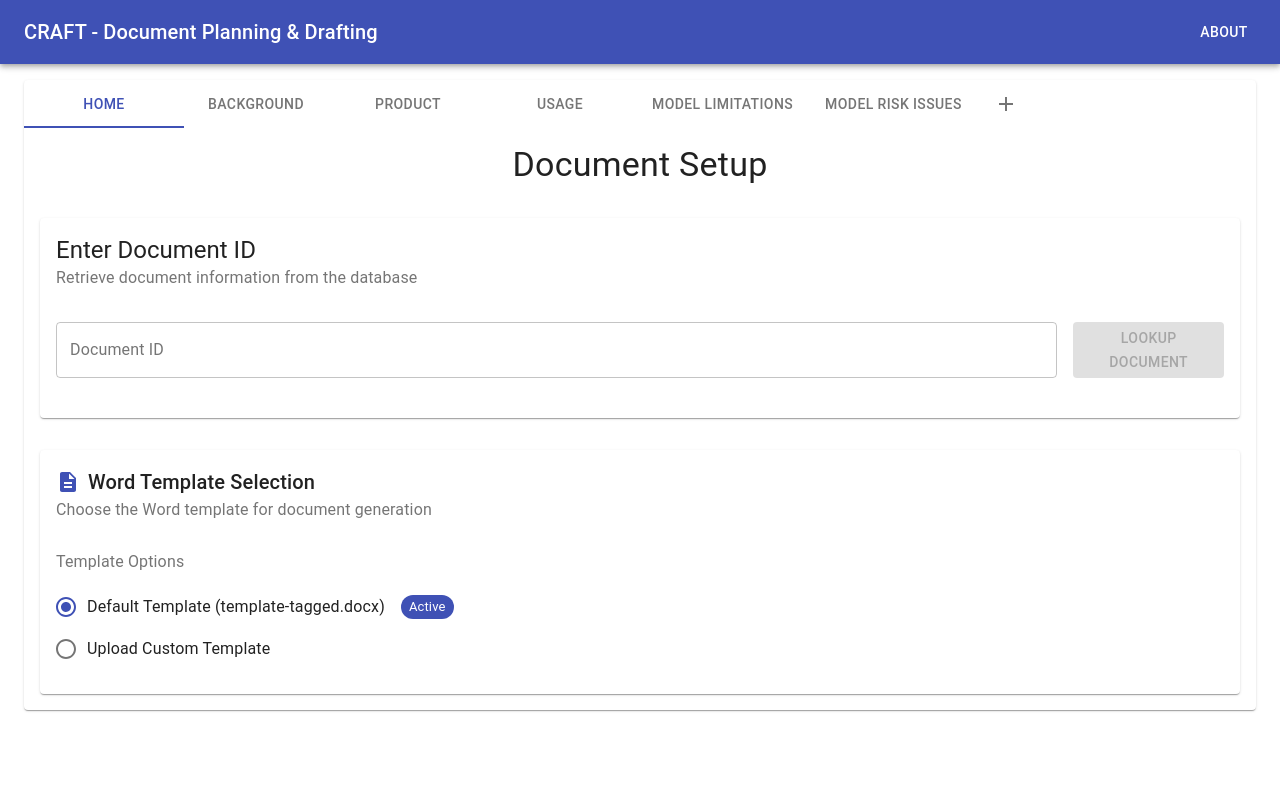
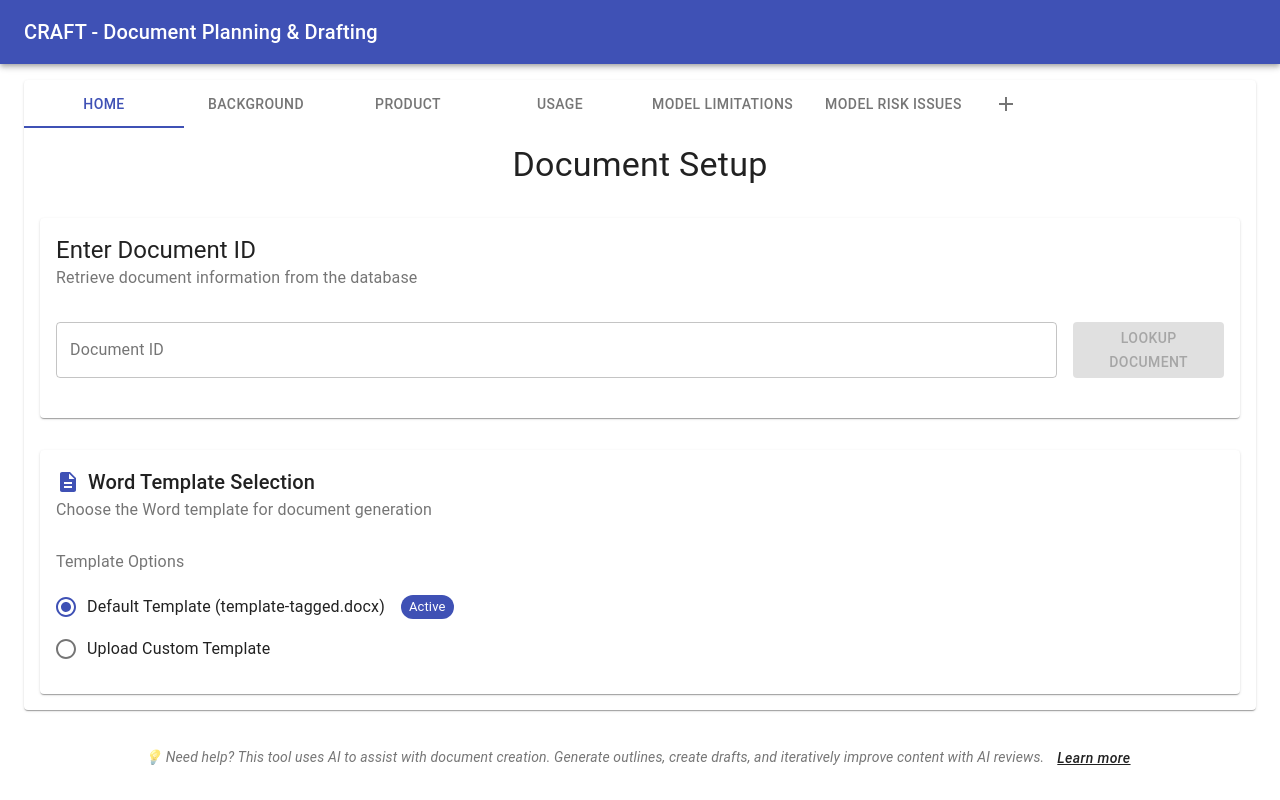
Before and after one commit to advantaje/craft, a React (Create React App) app in the folder frontend/: page / in a window 1280 px wide. Built offline with nearby package versions, Linux system fonts and the light colour scheme.

Commit message:
change tip and add review id header

```diff
--- a/frontend/src/components/Craft.tsx
+++ b/frontend/src/components/Craft.tsx
@@ -132,9 +132,18 @@ const Craft: React.FC = () => {
           <Typography variant="h6" style={{ flexGrow: 1 }}>
             CRAFT - Document Planning & Drafting
           </Typography>
-          <Button color="inherit" component={Link} to="/about">
-            About
-          </Button>
+          {documentData && (
+            <Box display="flex" alignItems="center" style={{ color: 'white' }}>
+              <Typography variant="body2" style={{ marginRight: '1rem' }}>
+                <strong>Review ID:</strong> {documentId}
+              </Typography>
+              {documentData.name && (
+                <Typography variant="body2">
+                  <strong>Name:</strong> {documentData.name}
+                </Typography>
+              )}
+            </Box>
+          )}
         </Toolbar>
       </AppBar>
 
@@ -274,6 +283,27 @@ const Craft: React.FC = () => {
             </TabPanel>
           ))}
         </Paper>
+
+        {/* Global Tip */}
+        <Box mt={4} mb={2} textAlign="center">
+          <Typography variant="body2" color="textSecondary" style={{ fontStyle: 'italic' }}>
+            💡 Need help? This tool uses AI to assist with document creation. Generate outlines, create drafts, and iteratively improve content with AI reviews.
+            <Button
+              component={Link}
+              to="/about"
+              size="small"
+              style={{
+                marginLeft: '0.5rem',
+                textTransform: 'none',
+                fontSize: 'inherit',
+                fontStyle: 'italic',
+                textDecoration: 'underline'
+              }}
+            >
+              Learn more
+            </Button>
+          </Typography>
+        </Box>
       </Container>
 
       <Dialog open={addTabDialog} onClose={() => { setAddTabDialog(false); setNewTabName(''); setNewTabTemplateTag(''); }}>
--- a/frontend/src/components/SectionWorkflow.tsx
+++ b/frontend/src/components/SectionWorkflow.tsx
@@ -350,12 +350,6 @@ const SectionWorkflow: React.FC<SectionWorkflowProps> = ({
                 </Grid>
               </Grid>
 
-              <Box mt={3}>
-                <Divider />
-                <Typography variant="body2" color="textSecondary" style={{ marginTop: '1rem', fontStyle: 'italic' }}>
-                  💡 Tip: This is a cyclical process. Generate reviews, apply feedback, and repeat to continuously improve your draft.
-                </Typography>
-              </Box>
             </CardContent>
           </Card>
         </>
--- a/frontend/src/components/TableWorkflow.tsx
+++ b/frontend/src/components/TableWorkflow.tsx
@@ -407,12 +407,6 @@ const TableWorkflow: React.FC<TableWorkflowProps> = ({
                 </Grid>
               </Grid>
 
-              <Box mt={3}>
-                <Divider />
-                <Typography variant="body2" color="textSecondary" style={{ marginTop: '1rem', fontStyle: 'italic' }}>
-                  💡 Tip: You can directly edit cells in the table above, add/delete rows, and use the review cycle to refine your data.
-                </Typography>
-              </Box>
             </CardContent>
           </Card>
         </>
```
